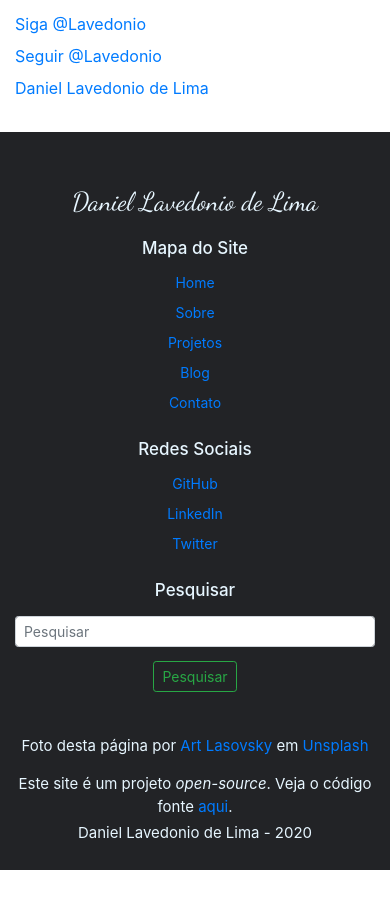
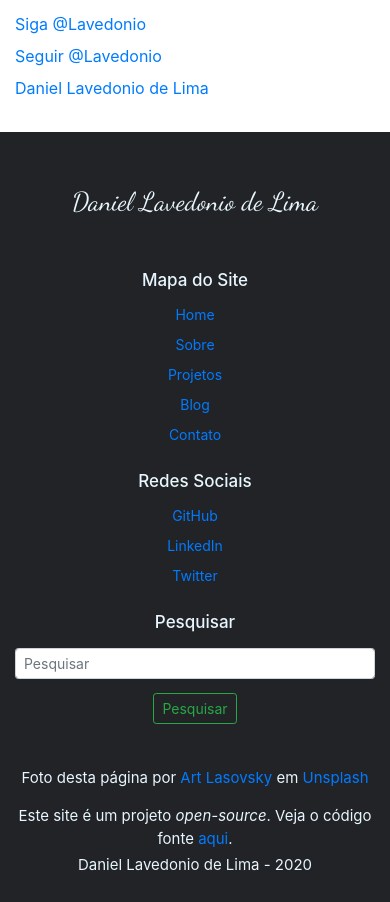
Before and after one commit to Lavedonio/site_lavedonio_django, a Django app: page /sobre/ in a window 390 px wide. Shown: the part 1262-2164 px from the top of the page. Before the commit the page ends 2132 px from the top, so only its background shows below. Run offline with Django 3.2, Linux system fonts and the light colour scheme; some libraries are stand-ins or nearby versions.

Commit message:
Made changes to footer on medium and small screens

```diff
--- a/base/templates/base.html
+++ b/base/templates/base.html
@@ -69,12 +69,13 @@
 	<footer class="footer custom-footer mt-auto">
 		<div class="container text-center px-xl-5">
 
-			<div class="d-md-flex flex-row justify-content-between text-center text-md-left footer-menu">
-				<div class="d-block mt-md-0 brand-font">
+			<div class="d-lg-flex flex-row text-center text-lg-left footer-menu">
+				<div class="d-block mt-md-0 brand-font mr-lg-2 mb-5">
 					<h5 class="footer-menu-brand">Daniel Lavedonio de Lima</h5>
 				</div>
 
-				<div class="d-block mt-3 mt-md-0 mx-md-2">
+				<div class="d-sm-flex flex-fill flex-row justify-content-around">
+					<div class="d-block mx-lg-5 mt-3 mt-md-0">
 						<h5 class="footer-menu-label">Mapa do Site</h5>
 						<a href="{{ request.scheme }}://{{ request.get_host }}{% url 'homepage' %}" class="d-block footer-menu-link">Home</a>
 						<a href="{{ request.scheme }}://{{ request.get_host }}{% url 'about' %}" class="d-block footer-menu-link">Sobre</a>
@@ -83,7 +84,7 @@
 						<a href="{{ request.scheme }}://{{ request.get_host }}{% url 'contact' %}" class="d-block footer-menu-link">Contato</a>
 					</div>
 
-				<div class="d-block mt-3 mt-md-0 mx-md-2">
+					<div class="d-block mx-md-auto pl-md-5 p-lg-0 mx-lg-5 mt-3 mt-md-0">
 						<h5 class="footer-menu-label">Redes Sociais</h5>
 						<a href="https://github.com/Lavedonio/" class="d-block footer-menu-link" target="_blank" rel="noopener noreferrer">GitHub</a>
 						<a href="https://www.linkedin.com/in/daniel-lavedonio-de-lima/" class="d-block footer-menu-link" target="_blank" rel="noopener noreferrer">LinkedIn</a>
@@ -92,11 +93,13 @@
 
 					<div class="d-block mt-3 mt-md-0">
 						<h5 class="footer-menu-label">Pesquisar</h5>
-					<form class="mt-2" action="{% url 'search' %}" method="GET" accept-charset="utf-8">
-						<input class="form-control form-control-sm" type="text" name="q" placeholder="Pesquisar" aria-label="Pesquisar">
+						<form class="mt-2" action="{{ request.scheme }}://{{ request.get_host }}{% url 'search' %}" method="GET" accept-charset="utf-8">
+							<label class="sr-only" for="search">Pesquisar</label>
+							<input class="form-control form-control-sm" type="text" id="search" name="q" placeholder="Pesquisar" aria-label="Pesquisar">
 							<br>
 							<button class="btn btn-sm btn-outline-success mt-n3" type="submit">Pesquisar</button>
 						</form>
+					</div>
 				</div>
 			</div>
 
```
Lines whose indentation alone changed are shown as unchanged.
